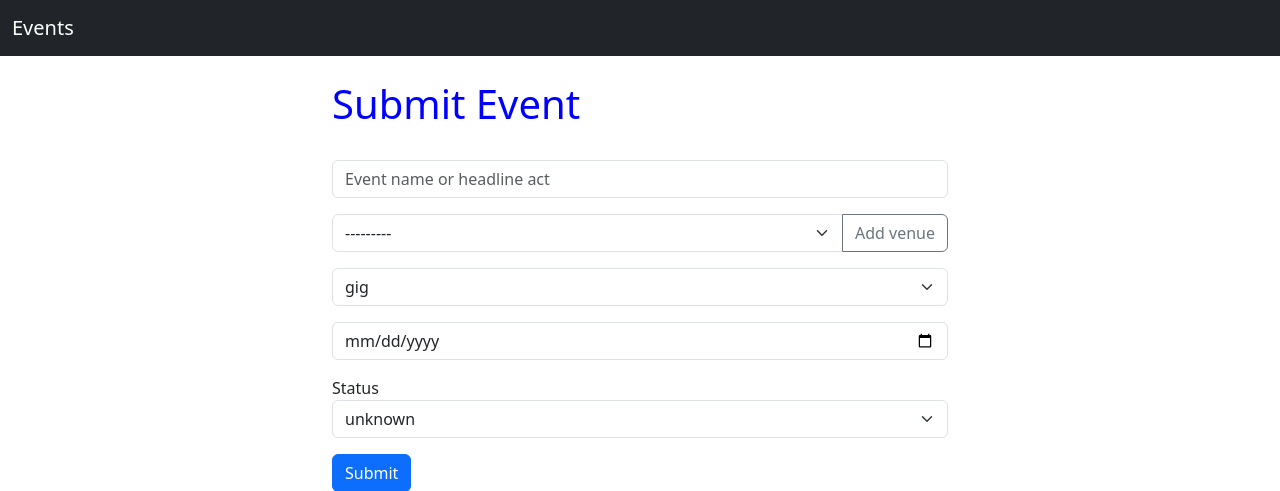
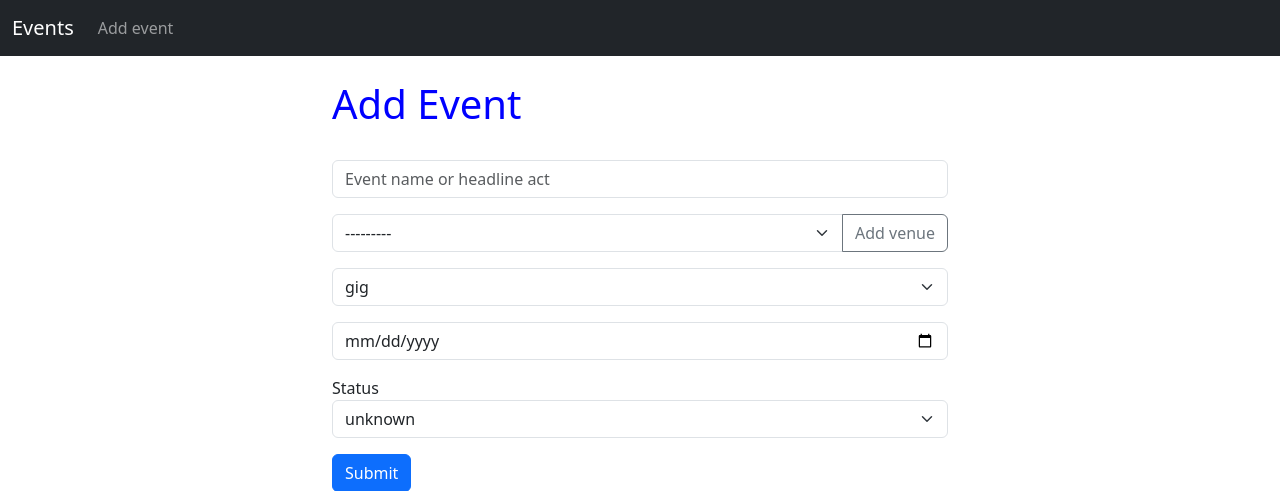
Before and after one commit to GeographyJames/gig_tracker, a Django app: page /submit/ in a window 1280 px wide. Shown: the top 491 px of the page. Run offline with Django 4.2, Linux system fonts and the light colour scheme; data that the repository does not hold is empty.

Commit message:
Minor adjustments.

```diff
--- a/gigs/templates/events/home.html
+++ b/gigs/templates/events/home.html
@@ -6,10 +6,9 @@
 <h2>{{ month }}</h2>
 {% for event in events %}
         <a href="{{ event.get_absolute_url }}">
-            {{ event.headline_act }} - {{ event.venue.name }}:</a> {{ event.text_date }}<br>
+            {{ event.headline_act }} - {{ event.venue.name }}: {{ event.text_date }}</a><br>
 {% endfor %}
 <br>
 {% endfor %}
 
-<p><strong><a href="{% url 'submit_event' %}">add event</a></strong></p>
 {% endblock %}
--- a/gigs/templates/events/submit_event.html
+++ b/gigs/templates/events/submit_event.html
@@ -1,7 +1,7 @@
 {% extends "base.html" %}
 
 {% block content %}
-<h1>{% block title %}Submit Event{% endblock %}</h1>
+<h1>{% block title %}Add Event{% endblock %}</h1>
 <br>
 <form action="{% url 'submit_event' %}" method="post">
     <div class="input-group mb-3">
--- a/global_templates/navbar.html
+++ b/global_templates/navbar.html
@@ -5,6 +5,15 @@
             <span class="navbar-toggler-icon"></span>
         </button>
 
+        <div class="collapse navbar-collapse" id="navbarNav">
+            <ul class="navbar-nav">
+              <li class="nav-item">
+                <a class="nav-link" aria-current="page" href="{% url 'submit_event' %}">Add event</a>
+              </li>
+            </ul>
+        </div>
+
+
 
 
 
```
Also changed, not shown: gigs/templates/events/event_page.html (+6 -1 lines).
